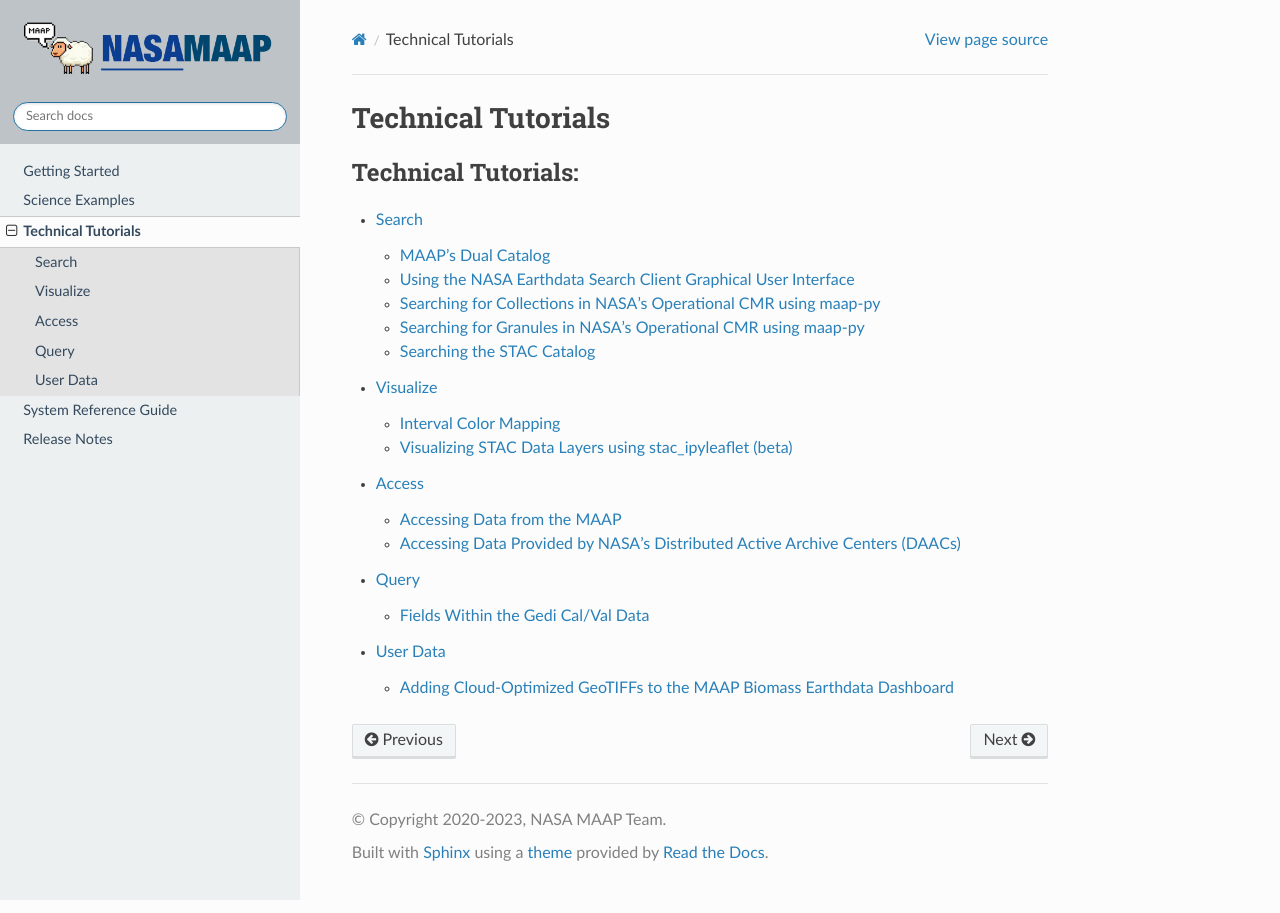
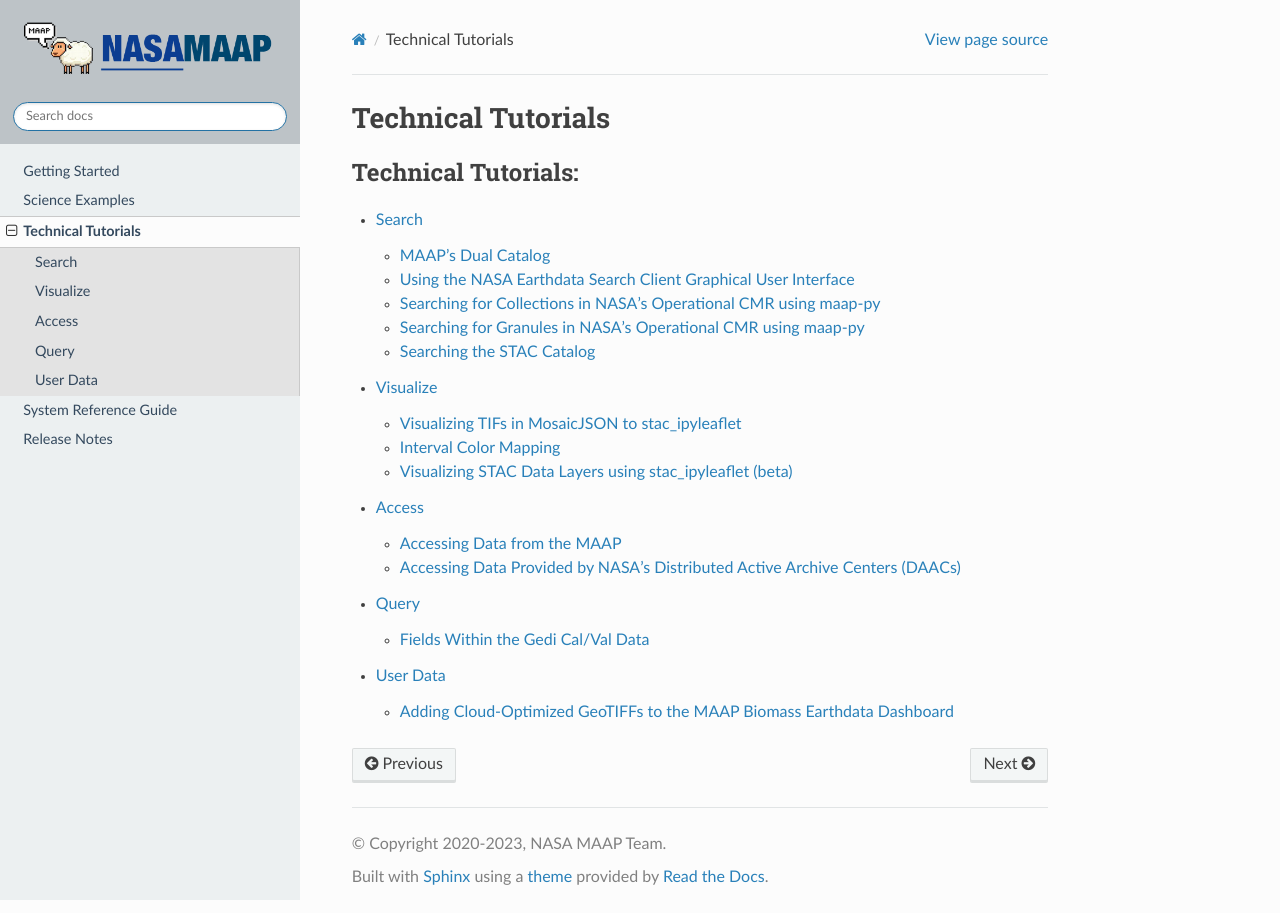
Before and after one commit to MAAP-Project/maap-documentation, a Sphinx documentation site: the page built from docs/source/technical_tutorials.rst, in a window 1280 px wide. Built offline with Sphinx 7.4.7 and the Read the Docs theme 2.0.0, drawn with Linux system fonts in a browser that asks for light colours; pages that are not in the unit, such as notebooks, are missing from menus.

Commit message:
added visualizing mosaic in stac_ipyleaflet

```diff
--- a/docs/source/technical_tutorials/visualizing.rst
+++ b/docs/source/technical_tutorials/visualizing.rst
@@ -6,5 +6,6 @@ Visualize
   :caption: Visualize:
 
   visualization/visualizing_mosaicjson.ipynb
+  visualization/visualize_mosaic_stac_ipyleaflet.ipynb
   visualization/interval_color_mapping.ipynb
   visualization/stac_ipyleaflet.ipynb
```
Also changed, not shown: docs/source/technical_tutorials/visualization/visualize_mosaic_stac_ipyleaflet.ipynb (added), 1 other file.
